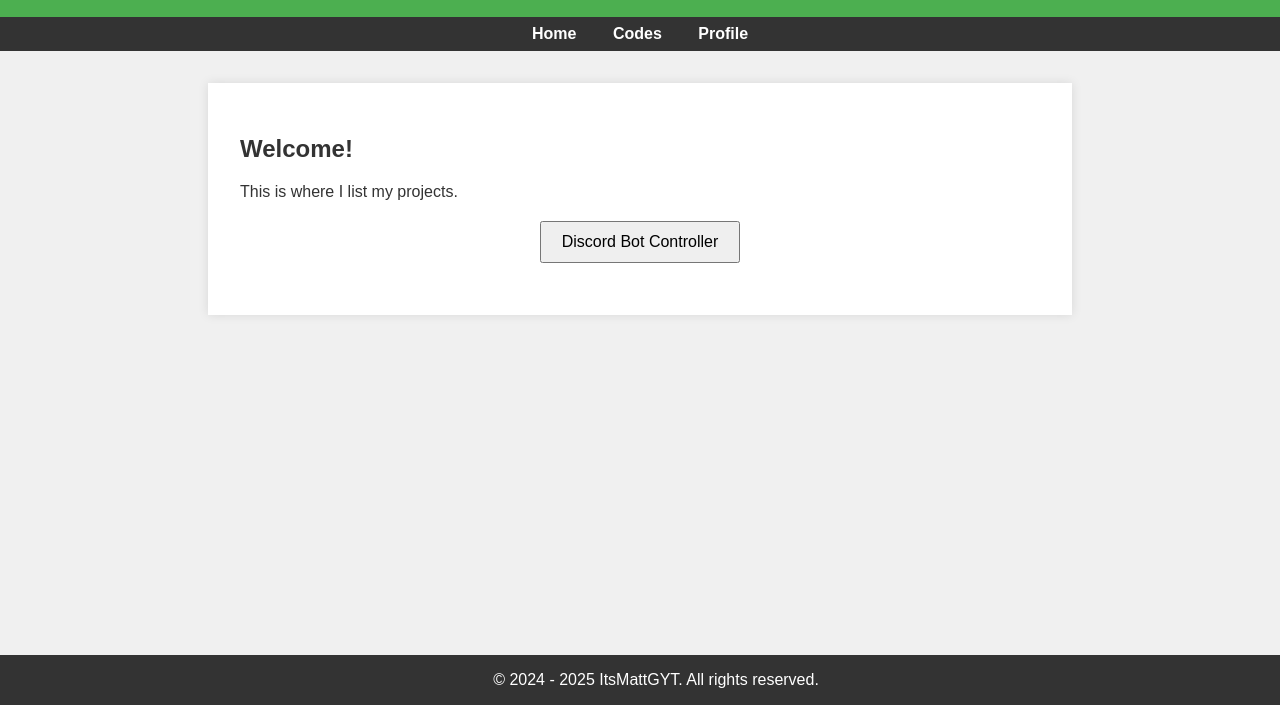
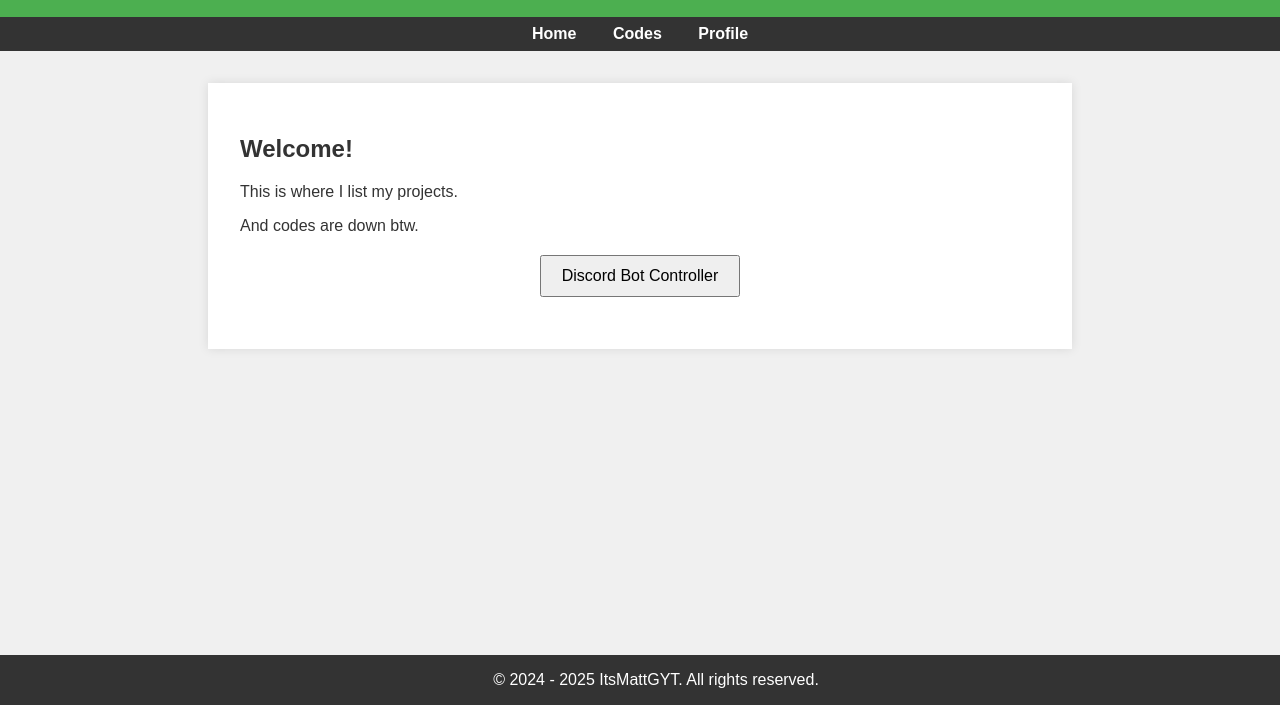
Before and after one commit to ProProgramer123/proprogramer123.github.io, a plain HTML site: page index.html in a window 1280 px wide. Shown: the part 95-800 px from the top of the page. Drawn offline with Linux system fonts and the light colour scheme.

Commit message:
Update index.html

```diff
--- a/index.html
+++ b/index.html
@@ -19,6 +19,7 @@
     <main>
         <h2>Welcome!</h2>
         <p>This is where I list my projects.</p>
+        <p>And codes are down btw.</p>
         <button style="display: block; margin: 20px auto; padding: 10px 20px; font-size: 16px;" onclick="window.location.href='https://proprogramer123.github.io/discord-bot-controller/';">Discord Bot Controller</button>
     </main>
     <footer>
```
